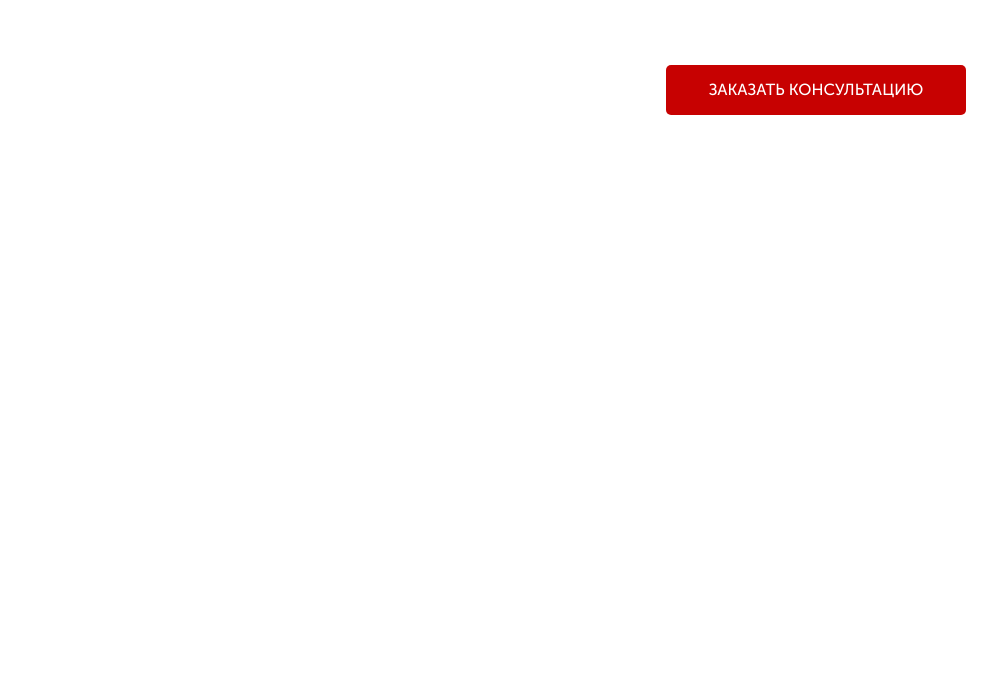
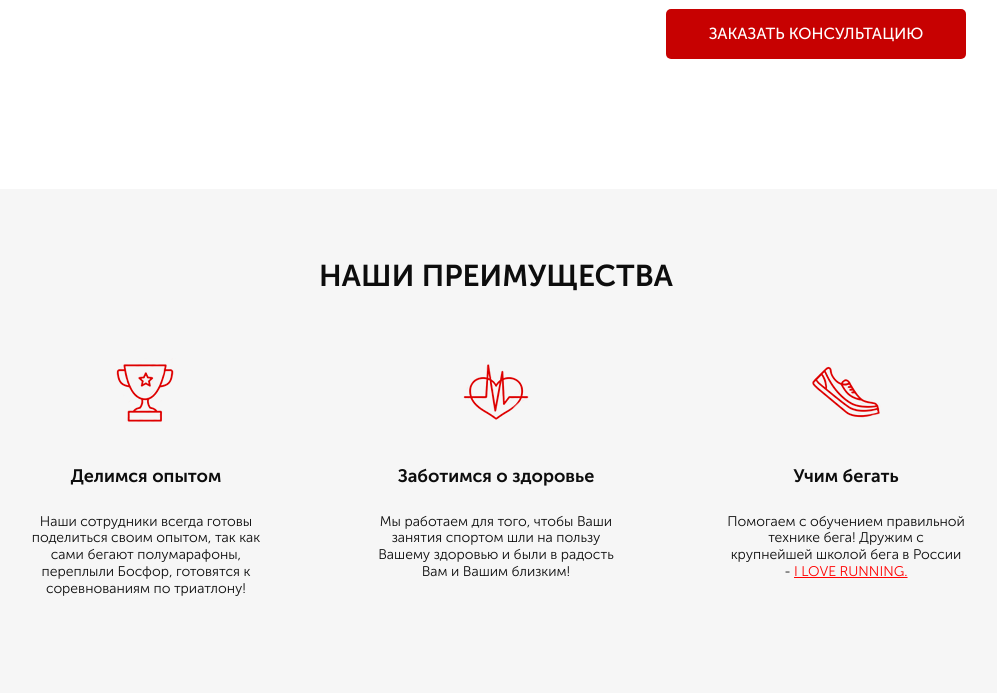
Before and after one commit to valek-web/Pulse, a website: page src/index.html in a window 1280 px wide. Shown: the part 492-1185 px from the top of the page, without its empty margins (144-1141 px from the left). Before the commit the page ends 800 px from the top, so only its background shows below. Drawn offline with nearby package versions, Linux system fonts and the light colour scheme; files whose address does not match are found by name; a web font is replaced by a local one.

Commit message:
benefits

```diff
--- a/src/index.html
+++ b/src/index.html
@@ -57,5 +57,37 @@
         </div>
       </div>
     </section>
+    <section class="benefits">
+      <div class="container">
+        <div class="label">НАШИ ПРЕИМУЩЕСТВА</div>
+        <div class="benefits__wrapper">
+          <div class="benefits__item">
+            <img src="./img/cup.png" alt="cup" />
+            <h3>Делимся опытом</h3>
+            <div class="benefits__desc">
+              Наши сотрудники всегда готовы поделиться своим опытом, так как
+              сами бегают полумарафоны, переплыли Босфор, готовятся к
+              соревнованиям по триатлону!
+            </div>
+          </div>
+          <div class="benefits__item">
+            <img src="./img/heart.png" alt="heart" />
+            <h3>Заботимся о здоровье</h3>
+            <div class="benefits__desc">
+              Мы работаем для того, чтобы Ваши занятия спортом шли на пользу
+              Вашему здоровью и были в радость Вам и Вашим близким!
+            </div>
+          </div>
+          <div class="benefits__item">
+            <img src="./img/shoe.png" alt="shoe" />
+            <h3>Учим бегать</h3>
+            <div class="benefits__desc">
+              Помогаем с обучением правильной технике бега! Дружим с крупнейшей
+              школой бега в России - <a href="#">I LOVE RUNNING.</a>
+            </div>
+          </div>
+        </div>
+      </div>
+    </section>
   </body>
 </html>
--- a/src/sass/_general.scss
+++ b/src/sass/_general.scss
@@ -125,3 +125,48 @@
     }
   }
 }
+
+.benefits {
+  background-color: #f6f6f6;
+  padding: 70px 0 95px 0;
+  text-align: center;
+  &__wrapper {
+    display: flex;
+    justify-content: space-between;
+    margin-top: 65px;
+  }
+  &__item {
+    max-width: 240px;
+
+    img {
+      display: block;
+      margin: 0 auto;
+      width: 70px;
+      height: 70px;
+    }
+    h3 {
+      font-family: $font700;
+      font-size: 18px;
+      line-height: 1.2;
+      font-weight: 700;
+      color: #0d0d0d;
+      margin-top: 38px;
+    }
+  }
+  &__desc {
+    font-family: $font300;
+    font-size: 14px;
+    line-height: 1.2;
+    color: #0d0d0d;
+    margin-top: 26px;
+    a {
+      color: #ff0000;
+    }
+  }
+}
+
+.label {
+  font-family: $font700;
+  font-size: 30px;
+  color: #0d0d0d;
+}
--- a/src/sass/style.scss
+++ b/src/sass/style.scss
@@ -3,6 +3,9 @@
   padding: 0;
   box-sizing: border-box;
 }
+h1 {
+  margin: 0;
+}
 
 @import './variable';
 @import './mixins';
```
Also changed, not shown: src/css/style.min.css, src/img/cup.png (added), src/img/heart.png (added), src/img/shoe.png (added).
